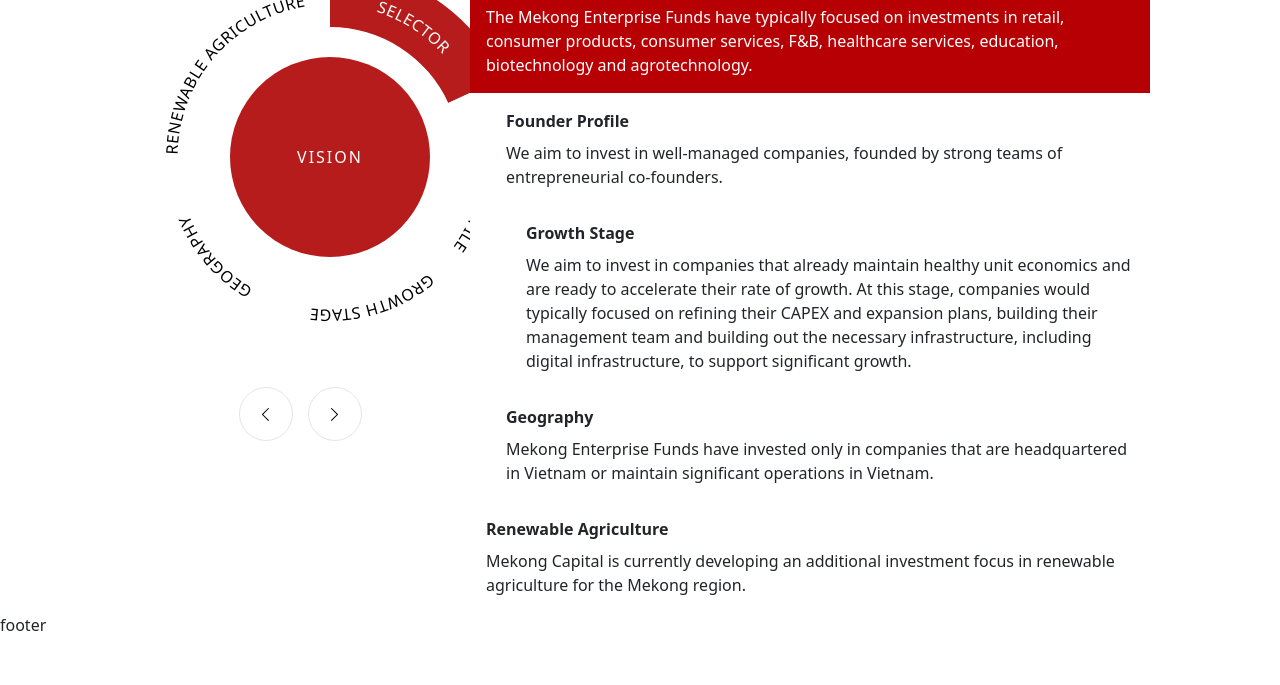
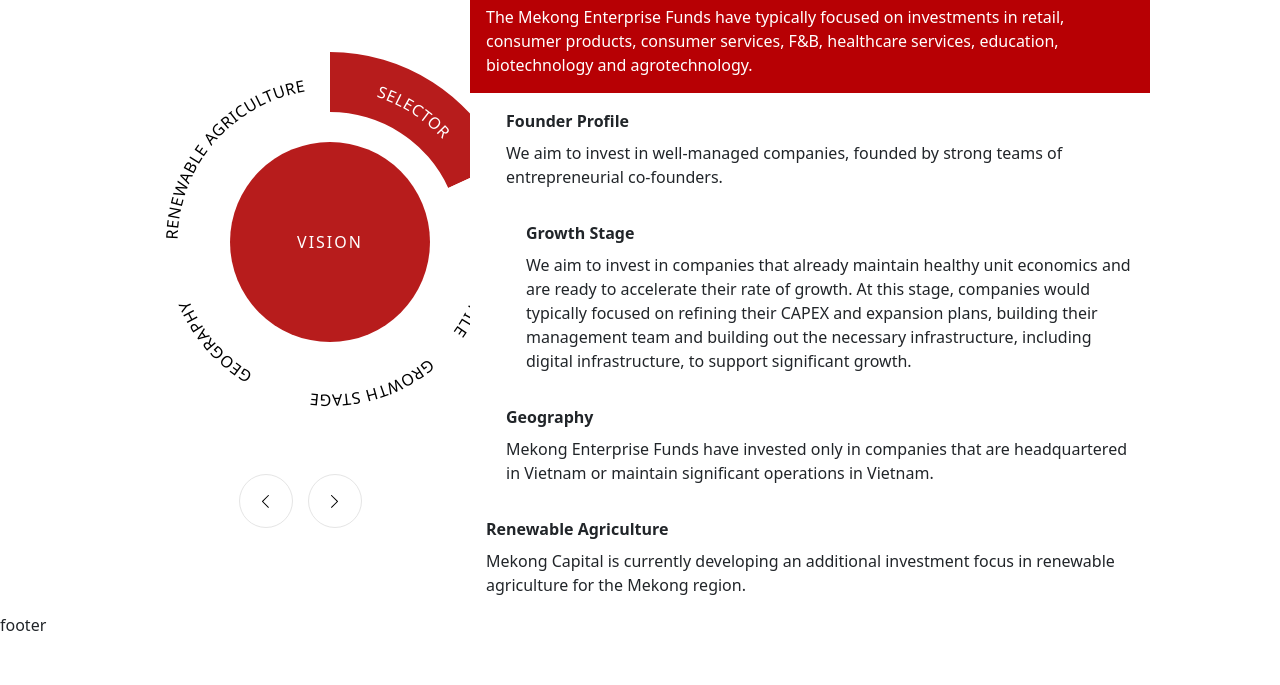
Before and after one commit to alphacreativee/mekong-new, a website: page index.html in a window 1280 px wide. Shown: the part 115-800 px from the top of the page. Drawn offline with nearby package versions, Linux system fonts and the light colour scheme; no server answers.

Commit message:
add style chart

```diff
--- a/assets/main/css/style.css
+++ b/assets/main/css/style.css
@@ -96,7 +96,6 @@
   display: flex;
   gap: 15px;
   justify-content: center;
-  margin-top: 30px;
 }
 .donut .arrow-btn {
   width: 54px;
@@ -121,6 +120,16 @@
 .donut .arrow-btn:hover svg path {
   fill: #fff;
 }
+.donut-chart {
+  display: flex;
+  align-items: center;
+  gap: 32px;
+  flex-direction: column;
+}
+.donut-chart-wrapper {
+  display: flex;
+  align-items: center;
+}
 .donut .panelBox .dbcontent:nth-child(2) {
   margin-left: 20px;
 }
--- a/assets/scss/_global.scss
+++ b/assets/scss/_global.scss
@@ -18,7 +18,6 @@
     display: flex;
     gap: 15px;
     justify-content: center;
-    margin-top: 30px;
   }
 
   .arrow-btn {
@@ -46,9 +45,15 @@
   .arrow-btn:hover svg path {
     fill: #fff;
   }
-  &-wrapper {
-    // display: flex;
-    // align-items: center;
+  &-chart {
+    display: flex;
+    align-items: center;
+    gap: 32px;
+    flex-direction: column;
+    &-wrapper {
+      display: flex;
+      align-items: center;
+    }
   }
   .panelBox {
     .dbcontent {
--- a/index.html
+++ b/index.html
@@ -76,7 +76,8 @@
       <section class="donut">
         <div class="container-fluid p-0">
           <div class="row g-0">
-            <div class="col-lg-4">
+            <div class="col-lg-4 donut-chart-wrapper">
+              <div class="donut-chart">
                 <svg id="donut-chart"></svg>
                 <!-- Navigation Arrows -->
                 <div class="nav-arrows">
@@ -107,6 +108,7 @@
                         fill="black"
                       />
                     </svg>
+                  </div>
                 </div>
               </div>
             </div>
```
Also changed, not shown: assets/main/css/style.min.css. Lines whose indentation alone changed are shown as unchanged.
